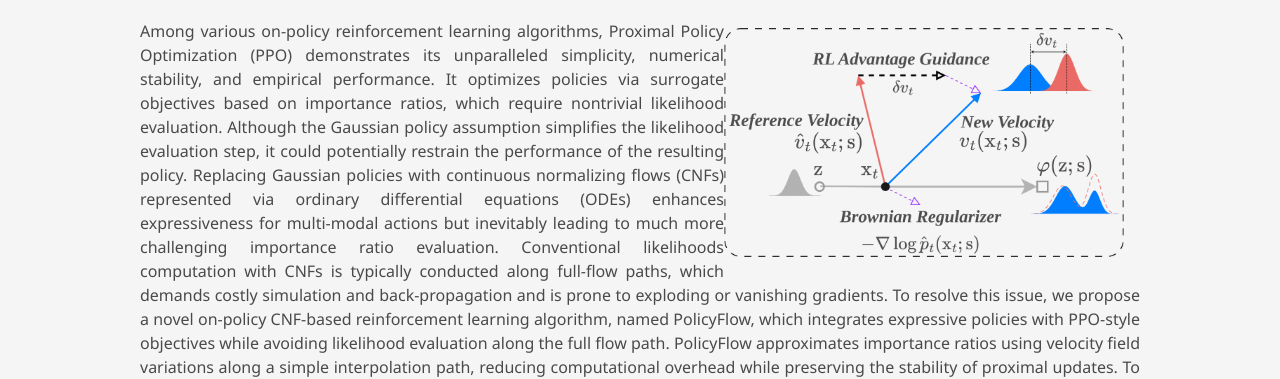
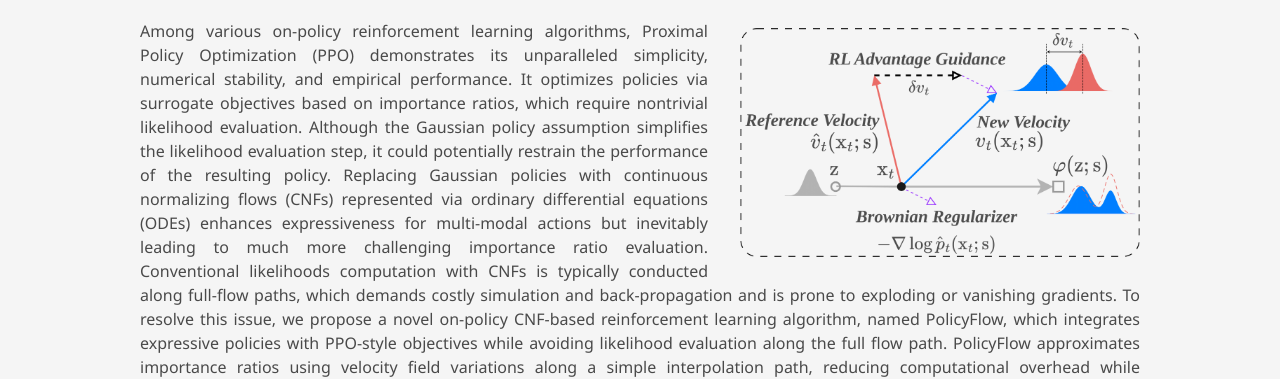
Before and after one commit to PolicyFlow2026/PolicyFlow2026.github.io, a plain HTML site: page index.html in a window 1280 px wide. Shown: the part 421-800 px from the top of the page. Drawn offline with nearby package versions, Linux system fonts and the light colour scheme; some icons are missing; a web font is replaced by a local one.

Commit message:
Update index.html

```diff
--- a/index.html
+++ b/index.html
@@ -155,7 +155,7 @@
     <div class="content has-text-justified">
       <!-- 左下角浮动图片 -->
       <img src="static/images/profile_image.png" alt="Abstract Figure"
-           style="float: right; width: 45%; max-width: 400px; height: auto; margin: 0 1rem 1rem 0;">
+           style="float: right; width: 45%; max-width: 400px; height: auto; margin: 0 0 1rem 2rem;">
 
       <p>
         Among various on-policy reinforcement learning algorithms, Proximal Policy Optimization (PPO) demonstrates
```
